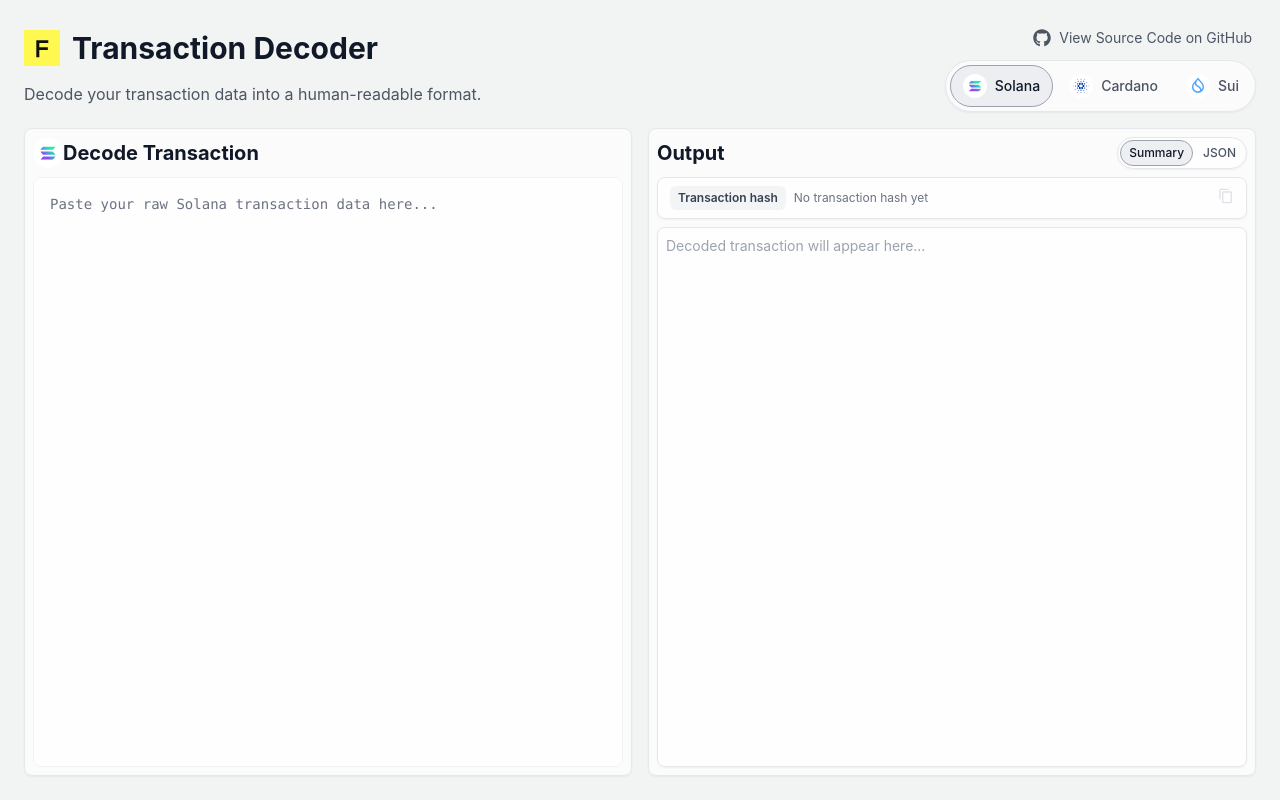
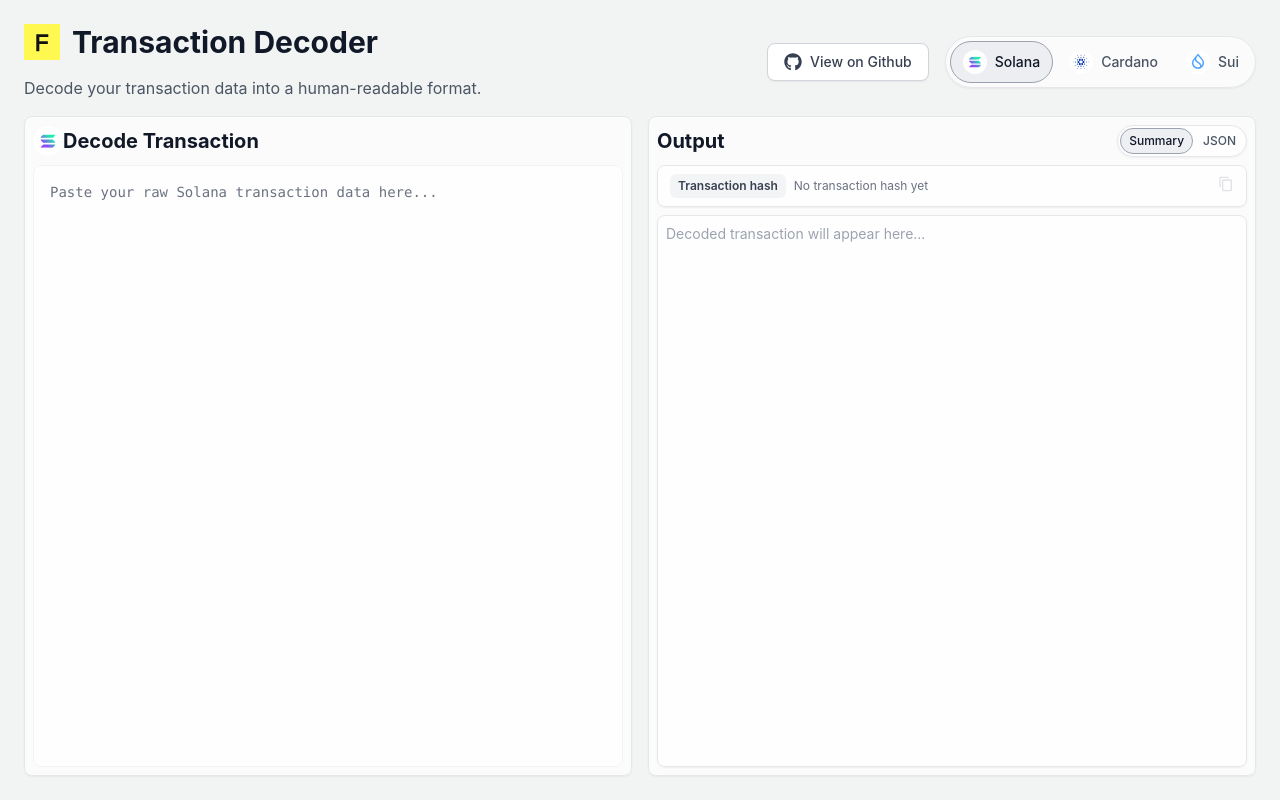
Before and after one commit to figment-networks/tx-decoder, a Next.js app: page /solana in a window 1280 px wide. Built offline with nearby package versions, Linux system fonts and the light colour scheme.

Commit message:
feat: updated header, added favicon

```diff
--- a/app/layout.tsx
+++ b/app/layout.tsx
@@ -2,7 +2,11 @@
 import { Viewport, Metadata } from "next";
 
 export const metadata: Metadata = {
-  title: "TX Decoder",
+  title: "Figment Transaction Decoder",
+  icons: {
+    icon: "/favicon.ico",
+    shortcut: "/favicon.ico",
+  },
 };
 
 export const viewport: Viewport = {
--- a/components/decoder-layout/deconder-layout.tsx
+++ b/components/decoder-layout/deconder-layout.tsx
@@ -102,16 +102,14 @@
             </div>
             <p className="text-gray-600">Decode your transaction data into a human-readable format.</p>
           </div>
-          <div className="flex flex-col items-center gap-2 text-center lg:items-end lg:text-right">
-            <a
-              href="https://github.com/figment-networks/tx-decoder"
-              target="_blank"
-              rel="noreferrer"
-              className="flex items-center justify-center gap-2 p-1 text-sm text-gray-600 hover:text-gray-800 lg:justify-end"
+          <div className="flex flex-col items-center gap-4 text-center md:flex-row md:items-center lg:text-right justify-center">
+            <button
+              onClick={() => window.open("https://github.com/figment-networks/tx-decoder", "_blank", "noopener,noreferrer")}
+              className="flex items-center justify-center gap-2 px-4 py-2 text-sm font-medium text-gray-700 bg-white border border-gray-300 rounded-lg shadow-sm hover:bg-gray-50 hover:text-gray-900 hover:border-gray-400 transition-colors lg:justify-end"
             >
               <Icon icon="Github" className="text-lg" />
-              View Source Code on GitHub
-            </a>
+              View on Github
+            </button>
             <ToggleGroup
               size="md"
               value=""
```
Also changed, not shown: 1 other file (tests, documents, lock files or other folders).
